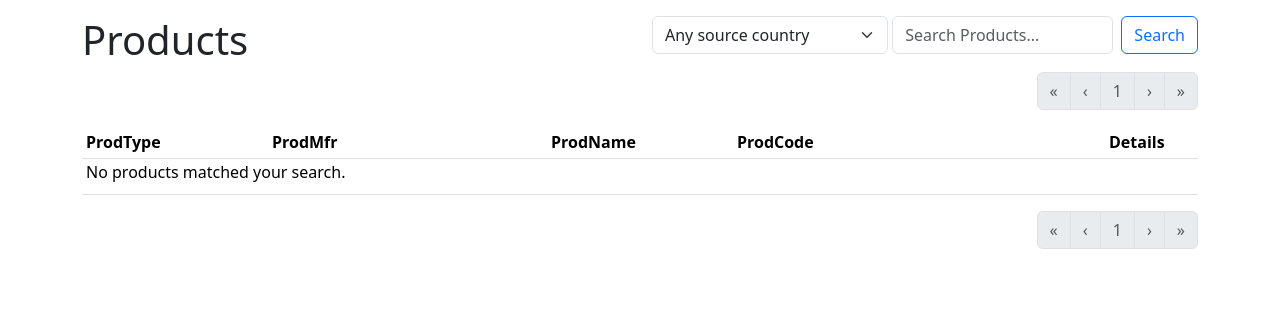
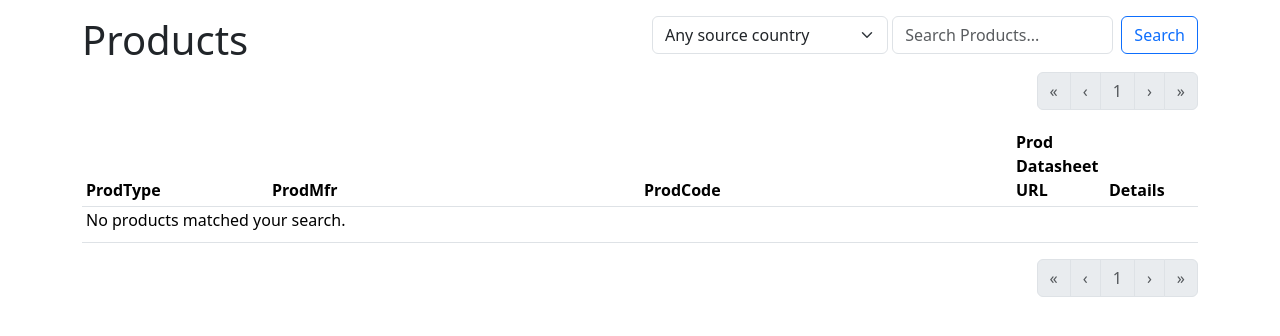
Before and after one commit to Open-Orange-Button/Orange-Button-ProductRegistry, a Django app: page /product/ in a window 1280 px wide. Shown: the part 83-419 px from the top of the page. Run offline with Django 5.2, Linux system fonts and the light colour scheme; data that the repository does not hold is empty; some libraries are stand-ins or nearby versions.

```diff
--- a/server/templates/server/product_list.html
+++ b/server/templates/server/product_list.html
@@ -31,9 +31,9 @@
         <tr>
             {% block column_headers %}
             <th class='col-sm-2' scope='col'>ProdType</th>
-            <th class='col-sm-3' scope='col'>ProdMfr</th>
-            <th class='col-sm-2' scope='col'>ProdName</th>
+            <th class='col-sm-4' scope='col'>ProdMfr</th>
             <th class='col-sm-4' scope='col'>ProdCode</th>
+            <th class='col-sm-1' scope='col'>Prod Datasheet URL</th>
             {% endblock %}
             <th class='col-sm-1' scope='col'>Details</th>
         </tr>
@@ -44,8 +44,12 @@
                 {% block column_values %}
                 <td>{{ p.ProdType_Value }}</td>
                 <td class='text-wrap'>{{ p.ProdMfr_Value }}</td>
-                <td class='text-wrap'>{{ p.ProdName_Value }}</td>
                 <td class='text-wrap'>{{ p.ProdCode_Value }}</td>
+                <td class='text-wrap'>
+                    {% if p.ProdDatasheet_Value %}
+                    <a href='{{ p.ProdDatasheet_Value }}'>Datasheet</a>
+                    {% endif %}
+                </td>
                 {% endblock %}
                 <td>
                     <a href="{% url 'product:detail-prodid' p.ProdID_Value %}" target='_blank' class='btn btn-sm btn-secondary' type='button'>
```
